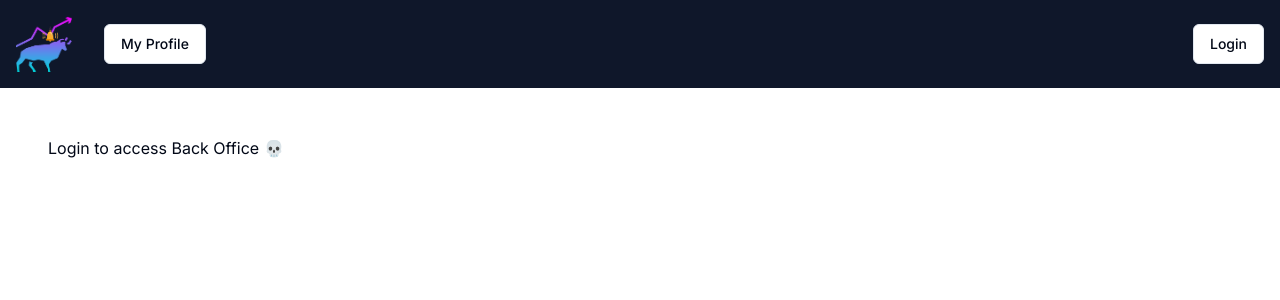
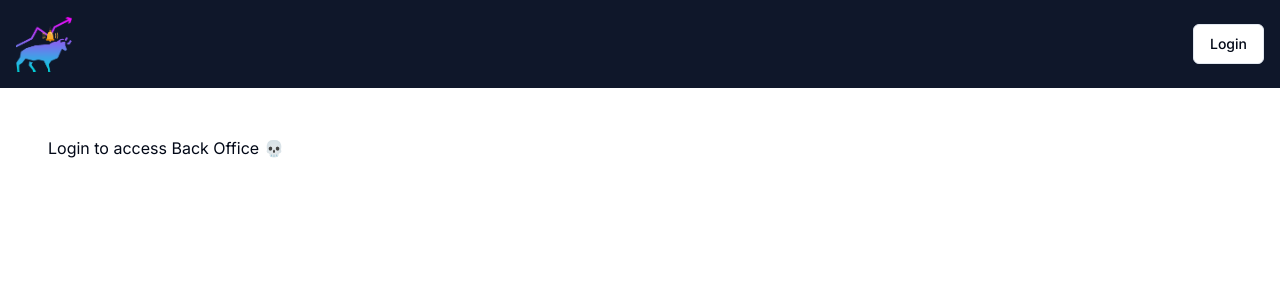
Before and after one commit to smartgauravrana/ai-trader-web, a Next.js app: page / in a window 1280 px wide. Shown: the top 300 px of the page. Built offline with nearby package versions, Linux system fonts and the light colour scheme; no server answers.

Commit message:
user login check inmenu bar

```diff
--- a/components/page-header.tsx
+++ b/components/page-header.tsx
@@ -22,7 +22,7 @@ async function PageHeader({}: Props) {
           </Link>
 
           <div className="ml-8">
-            <PageMenu isAdmin={Boolean(user?.isAdmin)} />
+            {user?.name && <PageMenu isAdmin={Boolean(user?.isAdmin)} />}
           </div>
         </div>
         {/* right */}
```
